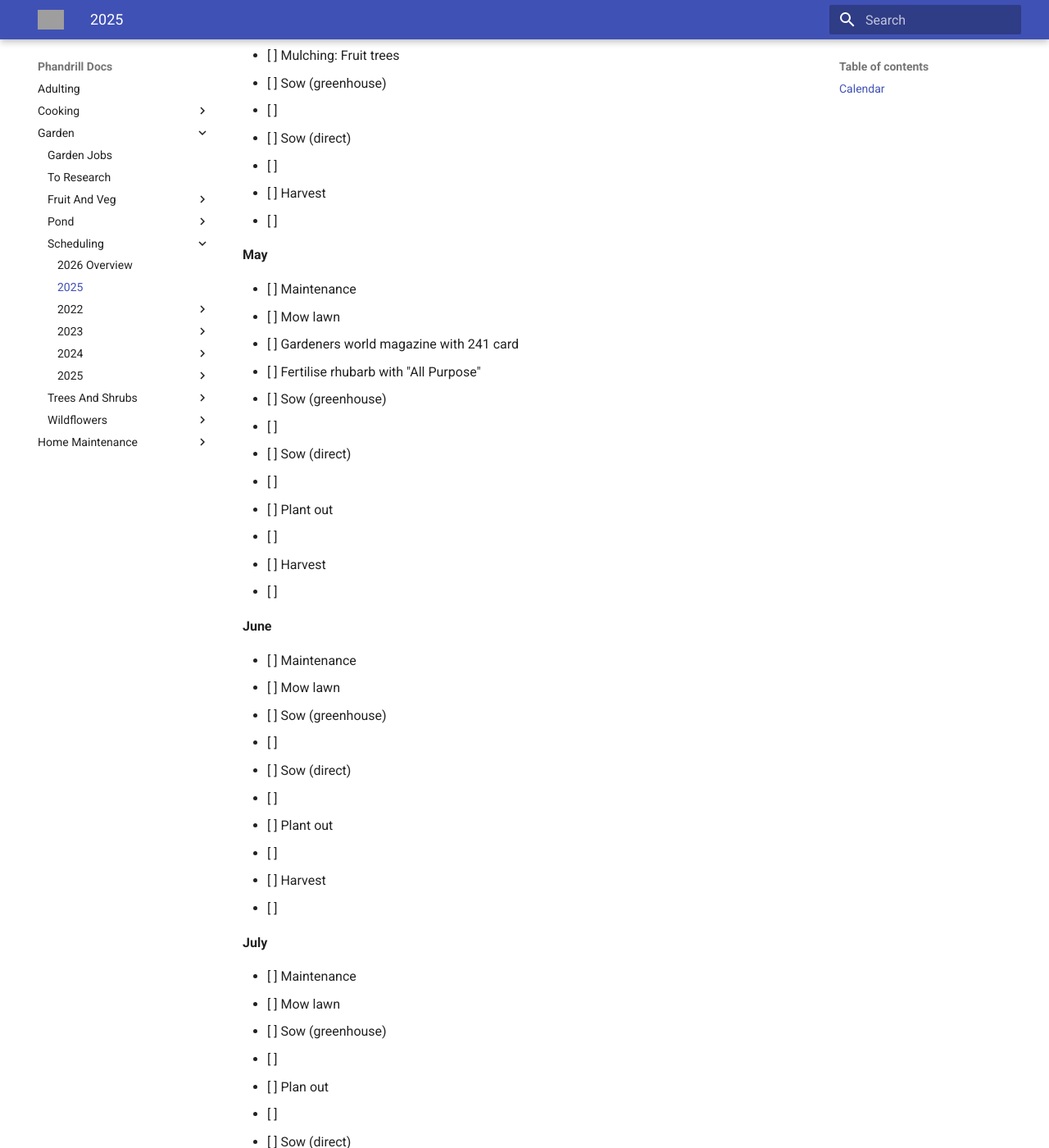
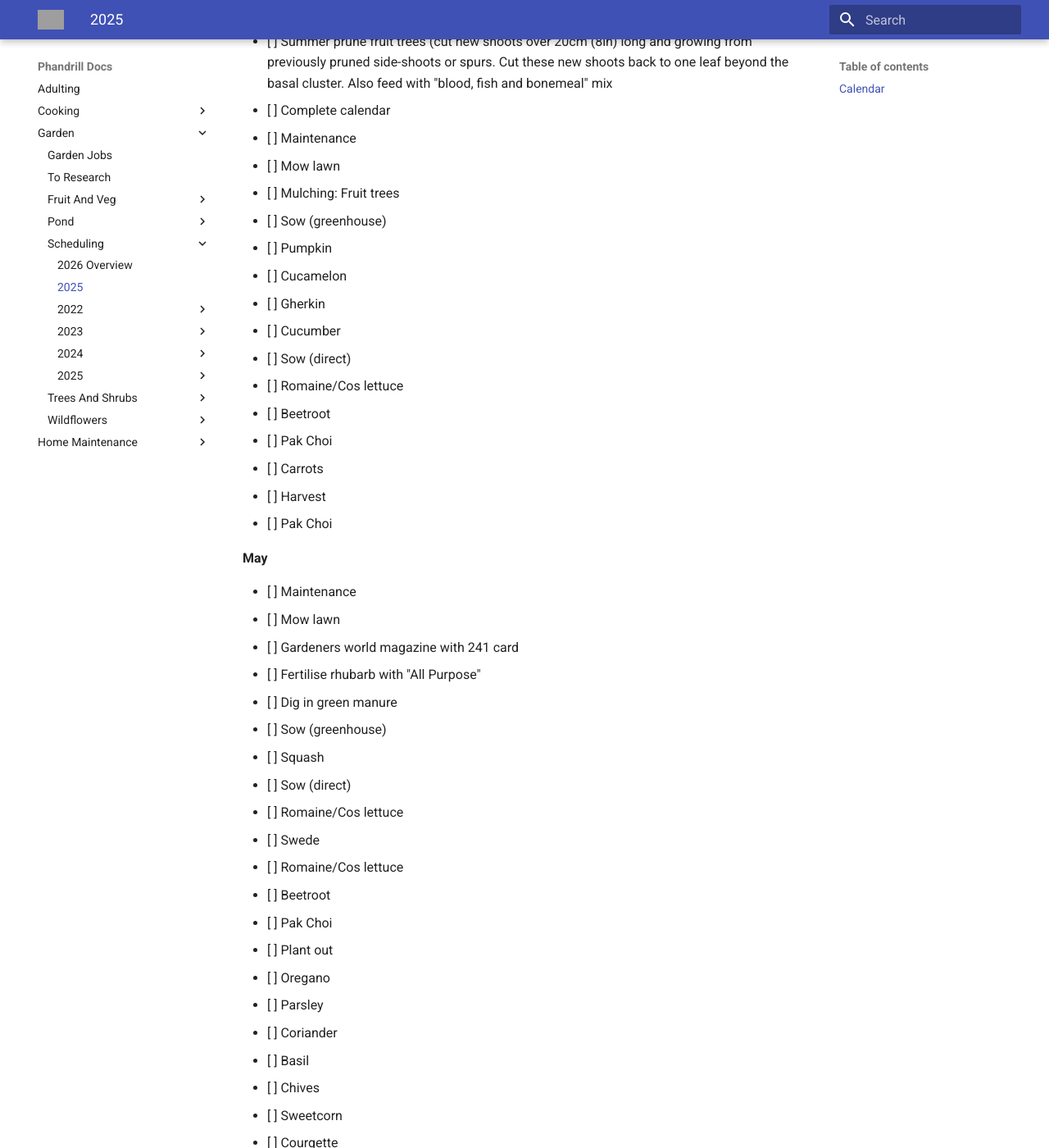
Before and after one commit to retrodans/adulting, an MkDocs documentation site: the page built from docs/Garden/Scheduling/2-2026-calendar.md, in a window 1280 px wide and 1400 px high, scrolled down 1492 px. Shown: the whole window at 82% size. Built offline with MkDocs 1.6.1 and Material for MkDocs 9.7.7, drawn with Linux system fonts in a browser that asks for light colours; some of the changed text lies outside the part shown; grey boxes are pictures that could not be loaded.

Commit message:
Update planting schedule for 2026

```diff
--- a/docs/Garden/Scheduling/2-2026-calendar.md
+++ b/docs/Garden/Scheduling/2-2026-calendar.md
@@ -18,14 +18,16 @@ Missed January
   - [ ] Plant magazines
   - [ ] Obelisks
   - [ ] Automatic watering system
+  - [ ] Plug trays
 - [ ] Maintenance
   - [ ] Driveway weeding
   - [ ] Prepare salad bed
   - [ ] Tidy up greenhouse
-- [ ] Sow (Greenhouse)
-  - [ ]
+- [ ] Sow (Greenhouse/Windowsill)
+  - [ ] Herbs (Chives, Oregano, Basil, Parsley, Coriander)
+  - [ ] Tomatoes
 - [ ] Sow (direct)
-  - [ ]
+  - [ ] Pak Choi
 - [ ] Harvest
   - [ ] Sprouts
 
@@ -34,9 +36,12 @@ Missed January
 - [ ] Maintenance
   - [ ] Prepare root veg bed
 - [ ] Sow (direct)
-  -
+  - [ ] Beetroot
+  - [ ] Pak Choi
+  - [ ] Green manure (beds C/F)
 - [ ] Sow (Greenhouse)
-  - [ ]
+  - [ ] Sweetcorn
+  - [ ] Courgette
 - [ ] Harvest
   - [ ] Rhubarb (if forced) - leave ~4 stalks
 
@@ -49,11 +54,17 @@ Missed January
   - [ ] Mow lawn
   - [ ] Mulching: Fruit trees
 - [ ] Sow (greenhouse)
-  - [ ]
+  - [ ] Pumpkin
+  - [ ] Cucamelon
+  - [ ] Gherkin
+  - [ ] Cucumber
 - [ ] Sow (direct)
-  - [ ]
+  - [ ] Romaine/Cos lettuce
+  - [ ] Beetroot
+  - [ ] Pak Choi
+  - [ ] Carrots
 - [ ] Harvest
-  - [ ]
+  - [ ] Pak Choi
 
 **May**
 
@@ -61,14 +72,26 @@ Missed January
   - [ ] Mow lawn
   - [ ] Gardeners world magazine with 241 card
   - [ ] Fertilise rhubarb with "All Purpose"
+  - [ ] Dig in green manure
 - [ ] Sow (greenhouse)
-  - [ ]
+  - [ ] Squash
 - [ ] Sow (direct)
-  - [ ]
+  - [ ] Romaine/Cos lettuce
+  - [ ] Swede
+  - [ ] Romaine/Cos lettuce
+  - [ ] Beetroot
+  - [ ] Pak Choi
 - [ ] Plant out
-  - [ ]
+  - [ ] Oregano
+  - [ ] Parsley
+  - [ ] Coriander
+  - [ ] Basil
+  - [ ] Chives
+  - [ ] Sweetcorn
+  - [ ] Courgette
+  - [ ] Cucamelon (if ready)
 - [ ] Harvest
-  - [ ]
+  - [ ] Pak Choi
 
 **June**
 
@@ -77,11 +100,18 @@ Missed January
 - [ ] Sow (greenhouse)
   - [ ]
 - [ ] Sow (direct)
-  - [ ]
+  - [ ] Romaine/Cos lettuce
+  - [ ] Beetroot
+  - [ ] Pak Choi
 - [ ] Plant out
-  - [ ]
+  - [ ] Pumpkin
+  - [ ] Gherkin
+  - [ ] Cucumber
+  - [ ] Squash (late)
 - [ ] Harvest
-  - [ ]
+  - [ ] Pak Choi
+  - [ ] Beetroot
+  - [ ] Carrots (until November)
 
 **July**
 
@@ -92,9 +122,17 @@ Missed January
 - [ ] Plan out
   - [ ]
 - [ ] Sow (direct)
-  - [ ]
+  - [ ] Romaine/Cos lettuce
+  - [ ] Beetroot
+  - [ ] Pak Choi
 - [ ] Harvest
-  - [ ]
+  - [ ] Pak Choi
+  - [ ] Beetroot
+  - [ ] Carrots (until November)
+  - [ ] Gherkin
+  - [ ] Cucumber
+  - [ ] Squash (until October)
+  - [ ] Tomatoes
 
 **August**
 
@@ -103,9 +141,15 @@ Missed January
 - [ ] Sow (greenhouse)
   - [ ]
 - [ ] Sow (direct)
-  - [ ]
+  - [ ] Pak Choi
 - [ ] Harvest
-  - [ ]
+  - [ ] Pak Choi
+  - [ ] Beetroot
+  - [ ] Carrots (until November)
+  - [ ] Gherkin
+  - [ ] Cucumber
+  - [ ] Squash (until October)
+  - [ ] Tomatoes
 
 **September**
 
@@ -115,9 +159,16 @@ Missed January
 - [ ] Sow (greenhouse)
   - [ ]
 - [ ] Sow (direct)
-  - [ ]
+  - [ ] Pak Choi
 - [ ] Harvest
-  - [ ]
+  - [ ] Swede (until Feb)
+  - [ ] Pak Choi
+  - [ ] Beetroot
+  - [ ] Carrots (until November)
+  - [ ] Gherkin
+  - [ ] Cucumber
+  - [ ] Squash (until October)
+  - [ ] Tomatoes
 
 **October**
 
@@ -131,9 +182,16 @@ Missed January
 - [ ] Sow (greenhouse)
   - [ ]
 - [ ] Sow (direct)
-  - [ ]
+  - [ ] Pak Choi
 - [ ] Harvest
-  - [ ]
+  - [ ] Swede (until Feb)
+  - [ ] Pak Choi
+  - [ ] Beetroot
+  - [ ] Carrots (until November)
+  - [ ] Pumpkin
+  - [ ] Cucumber
+  - [ ] Squash (until October)
+  - [ ] Tomatoes
 
 **November**
 
@@ -146,9 +204,14 @@ Missed January
 - [ ] Sow (direct)
   - [ ]
 - [ ] Harvest
-  - [ ]
+  - [ ] Swede (until Feb)
+  - [ ] Pak Choi
+  - [ ] Carrots (until November)
 
 **December**
+
+Harvest Swede (until Feb)
+Harvest Pak Choi
 
 - [ ] Maintenance
   - [ ]
```
